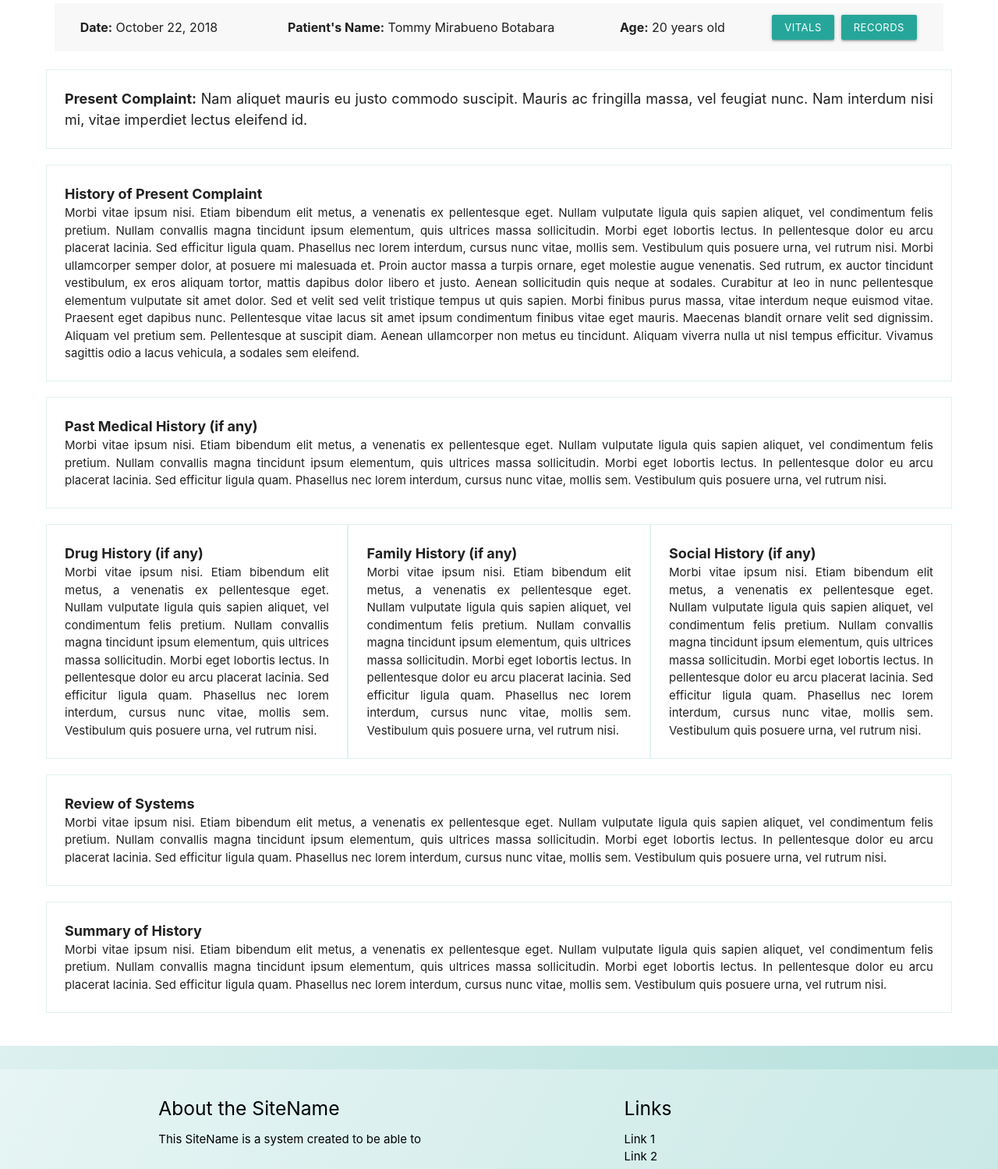
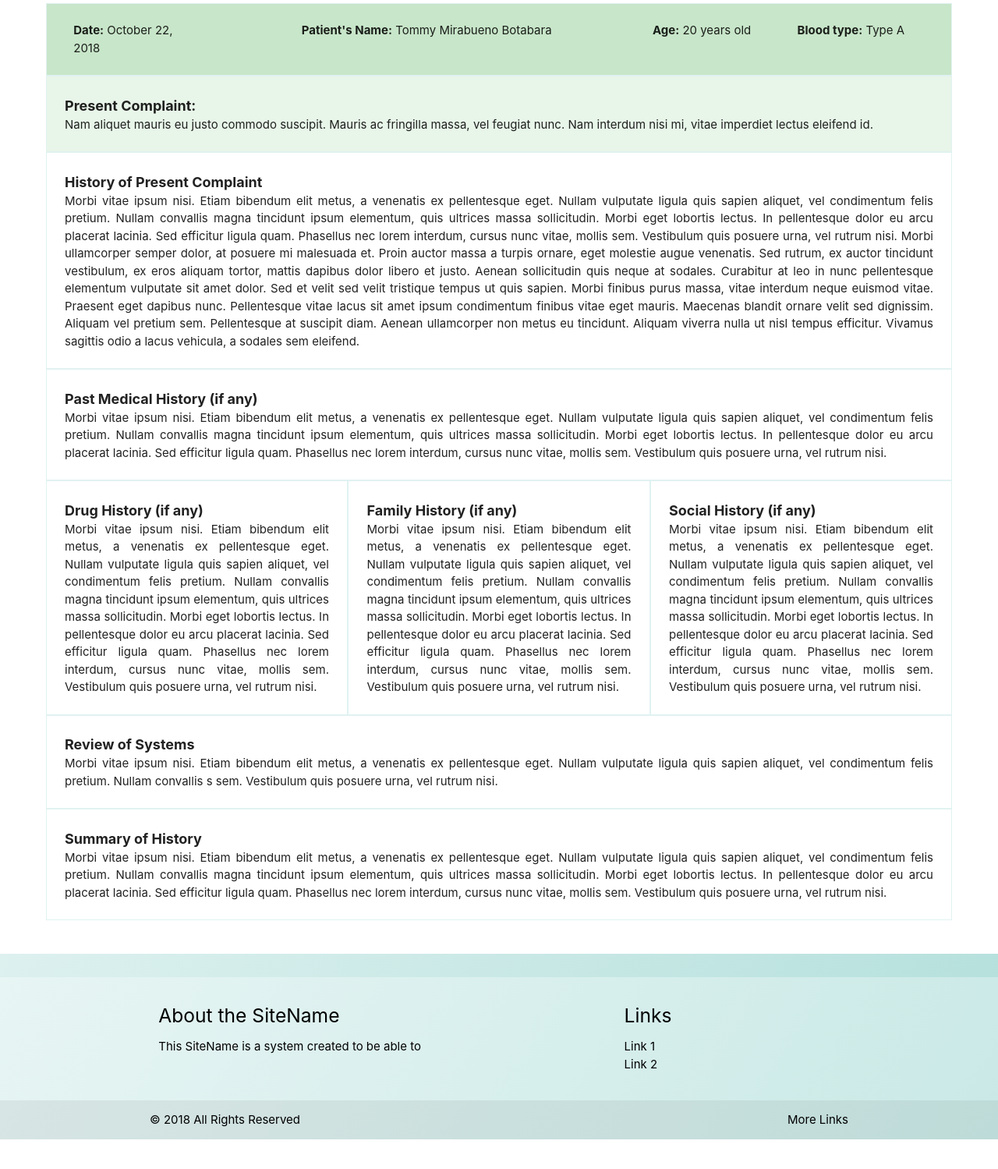
Before and after one commit to jennibay/capstone, a plain HTML site: page P_medicalHistory.html in a window 1280 px wide. Shown: the part 600-2099 px from the top of the page at 78% size. After the commit the page ends 2061 px from the top, so only its background shows below. Drawn offline with nearby package versions, Linux system fonts and the light colour scheme.

Commit message:
Update P_medicalHistory.html

```diff
--- a/P_medicalHistory.html
+++ b/P_medicalHistory.html
@@ -1,5 +1,6 @@
 <html>
 <head>
+
     <script src="https://cdnjs.cloudflare.com/ajax/libs/jquery/3.3.1/jquery.min.js"></script>
     <link rel="stylesheet" href="https://cdnjs.cloudflare.com/ajax/libs/materialize/1.0.0/css/materialize.min.css">
     <script src="https://cdnjs.cloudflare.com/ajax/libs/materialize/1.0.0/js/materialize.min.js"></script>
@@ -62,26 +63,30 @@
             </div>
             <div class="col s12 m12 l12  white" style="padding: 0px 70px 0px 70px">
 
-                <table class="centered striped">
-                    <big><tr>
-                        <td><b>Date:</b> October 22, 2018</td>
-                        <td><b>Patient's Name:</b> Tommy Mirabueno Botabara</td>
-                        <td><b>Age:</b> 20 years old</td>
-                        <td><a class="waves-effect waves-light btn-small" href="">Vitals</a>&nbsp;&nbsp;<a class="waves-effect waves-light btn-small" href="">Records</a></td>
-                    </tr></big>
-                </table>
-                <br />
                 <div class="row">
 
-                    <div class="col s12" align="justify" style="border: 1px solid #e0f2f1; padding: 2%;">
+                    <div class="col s12 green lighten-4" style="border: 1px solid #e0f2f1; padding: 2%;">
 
-                        <b><big>Present Complaint:</b> Nam aliquet mauris eu justo commodo suscipit. Mauris ac fringilla massa, vel feugiat nunc. Nam interdum nisi mi, vitae imperdiet lectus eleifend id. </big>
+                       <div class="col s2">
+                           <b>Date:</b> October 22, 2018
+                       </div>
+                       <div class="col s6 center">
+                           <b>Patient's Name:</b> Tommy Mirabueno Botabara
+                       </div>
+                       <div class="col s2">
+                           <b>Age:</b> 20 years old
+                       </div>
+                       <div class="col s2">
+                           <b>Blood type:</b> Type A
+                       </div>
 
                     </div>
+                    <div class="col s12 green lighten-5" align="justify" style="border: 1px solid #e0f2f1; padding: 2%;">
 
-                </div>
+                        <b><big>Present Complaint:</b></big><br />
+                        Nam aliquet mauris eu justo commodo suscipit. Mauris ac fringilla massa, vel feugiat nunc. Nam interdum nisi mi, vitae imperdiet lectus eleifend id.
 
-                <div class="row">
+                    </div>
 
                     <div class="col s12" align="justify" style="border: 1px solid #e0f2f1; padding: 2%;">
 
@@ -94,10 +99,6 @@
 
                     </div>
 
-                </div>
-
-                <div class="row">
-
                     <div class="col s12" align="justify" style="border: 1px solid #e0f2f1; padding: 2%;">
 
                         <b><big>Past Medical History (if any)</big></b>
@@ -106,10 +107,6 @@
                         Morbi vitae ipsum nisi. Etiam bibendum elit metus, a venenatis ex pellentesque eget. Nullam vulputate ligula quis sapien aliquet, vel condimentum felis pretium. Nullam convallis magna tincidunt ipsum elementum, quis ultrices massa sollicitudin. Morbi eget lobortis lectus. In pellentesque dolor eu arcu placerat lacinia. Sed efficitur ligula quam. Phasellus nec lorem interdum, cursus nunc vitae, mollis sem. Vestibulum quis posuere urna, vel rutrum nisi.
 
                     </div>
-
-                </div>
-
-                <div class="row">
 
                     <div class="col s4" align="justify" style="border: 1px solid #e0f2f1; padding: 2%;">
 
@@ -138,22 +135,14 @@
 
                     </div>
 
-                </div>
-
-                <div class="row">
-
                     <div class="col s12" align="justify" style="border: 1px solid #e0f2f1; padding: 2%;">
 
                         <b><big>Review of Systems</big></b>
                         <br />
 
-                        Morbi vitae ipsum nisi. Etiam bibendum elit metus, a venenatis ex pellentesque eget. Nullam vulputate ligula quis sapien aliquet, vel condimentum felis pretium. Nullam convallis magna tincidunt ipsum elementum, quis ultrices massa sollicitudin. Morbi eget lobortis lectus. In pellentesque dolor eu arcu placerat lacinia. Sed efficitur ligula quam. Phasellus nec lorem interdum, cursus nunc vitae, mollis sem. Vestibulum quis posuere urna, vel rutrum nisi.
+                        Morbi vitae ipsum nisi. Etiam bibendum elit metus, a venenatis ex pellentesque eget. Nullam vulputate ligula quis sapien aliquet, vel condimentum felis pretium. Nullam convallis s sem. Vestibulum quis posuere urna, vel rutrum nisi.
 
                     </div>
-
-                </div>
-
-                <div class="row">
 
                     <div class="col s12" align="justify" style="border: 1px solid #e0f2f1; padding: 2%;">
 
@@ -163,8 +152,8 @@
                         Morbi vitae ipsum nisi. Etiam bibendum elit metus, a venenatis ex pellentesque eget. Nullam vulputate ligula quis sapien aliquet, vel condimentum felis pretium. Nullam convallis magna tincidunt ipsum elementum, quis ultrices massa sollicitudin. Morbi eget lobortis lectus. In pellentesque dolor eu arcu placerat lacinia. Sed efficitur ligula quam. Phasellus nec lorem interdum, cursus nunc vitae, mollis sem. Vestibulum quis posuere urna, vel rutrum nisi.
 
                     </div>
+                </div>
 
-                </div>
            </div>
 
             <br />
```
